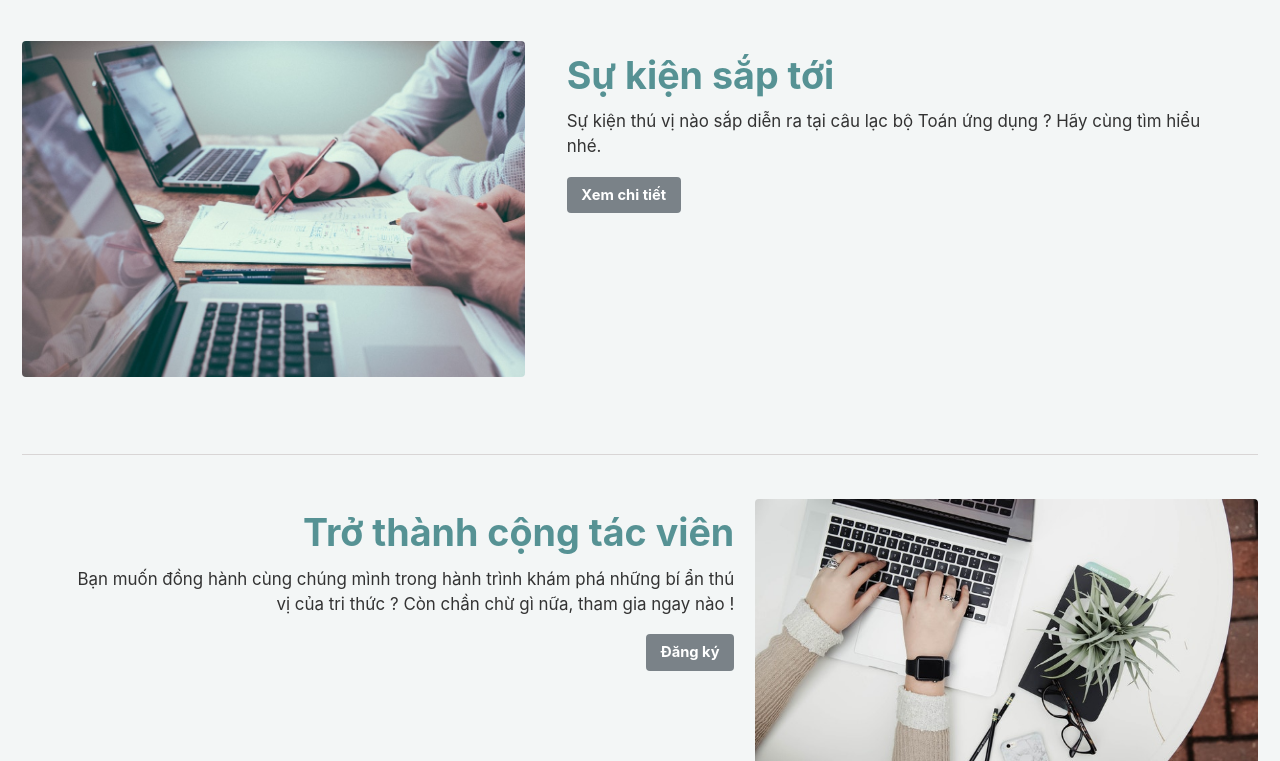
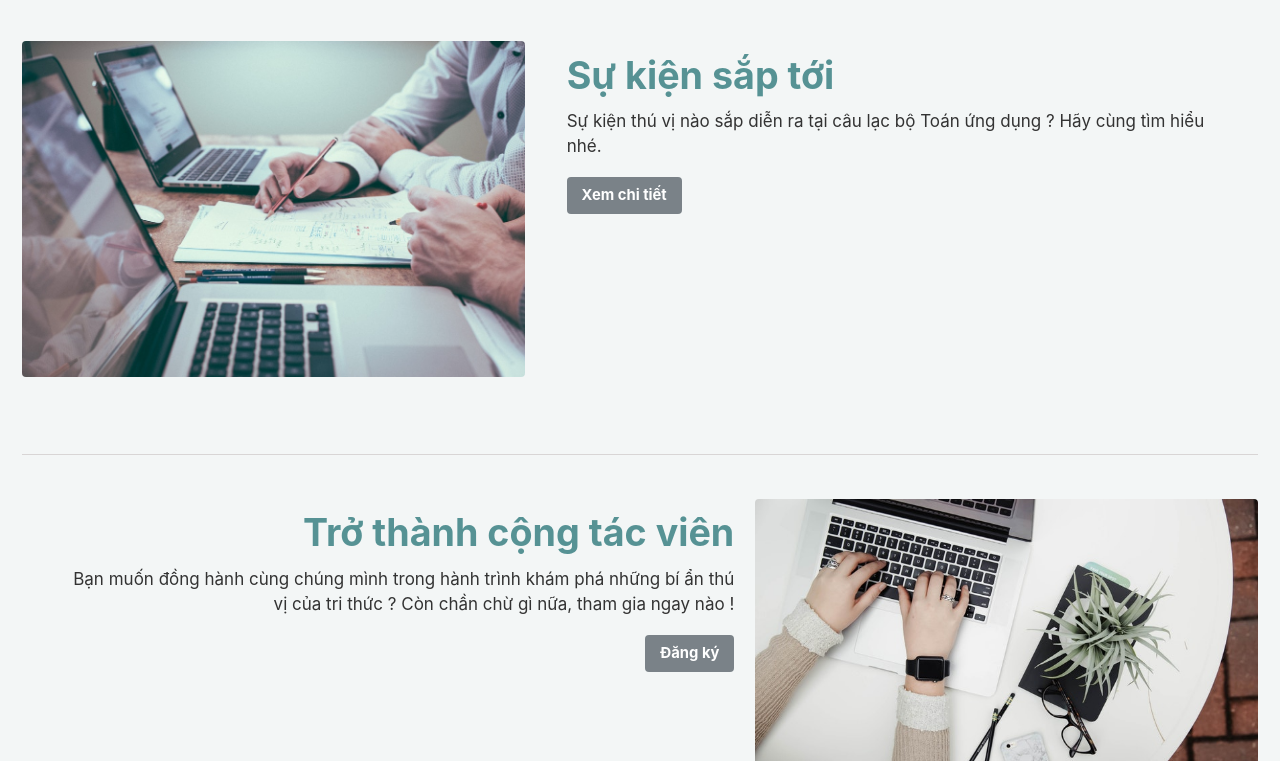
Before and after one commit to testvon/amcblog.github.io, a Jekyll site: the page built from index.html, in a window 1280 px wide. Shown: the part 1472-2233 px from the top of the page. Built offline with Jekyll 4.4.1, drawn with Linux system fonts in a browser that asks for light colours; nearby versions of some CDN libraries; the list of posts is cut into pages by our own code.

Commit message:
Update _page.scss

```diff
--- a/_sass/minimal-mistakes/_page.scss
+++ b/_sass/minimal-mistakes/_page.scss
@@ -74,11 +74,11 @@
 
   li,
   dl {
-    font-size: 16.9px;
+    font-size: 17px;
   }
 
 p {
-     font-size: 16.9px;
+     font-size: 17px;
    }
 
 pp {
```
